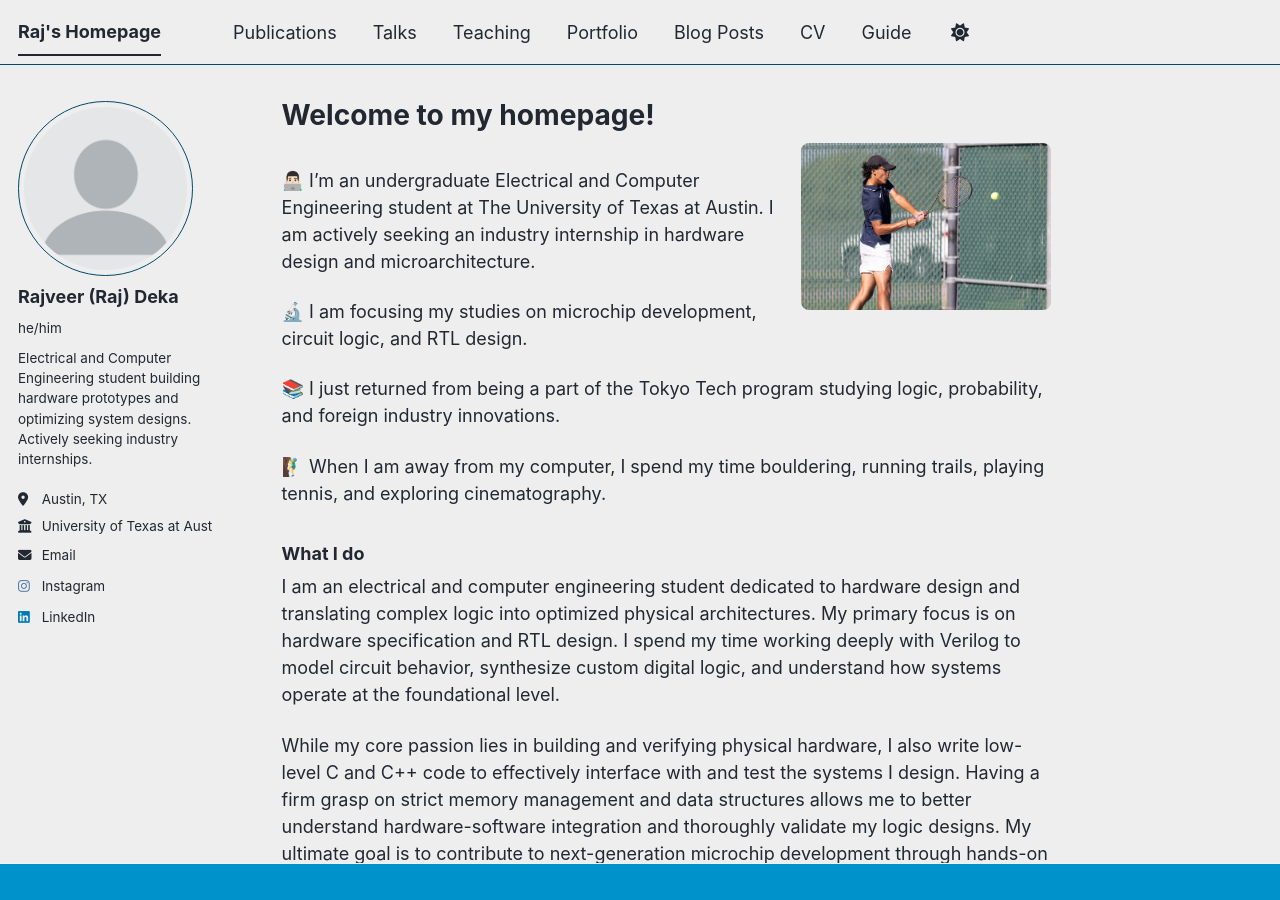
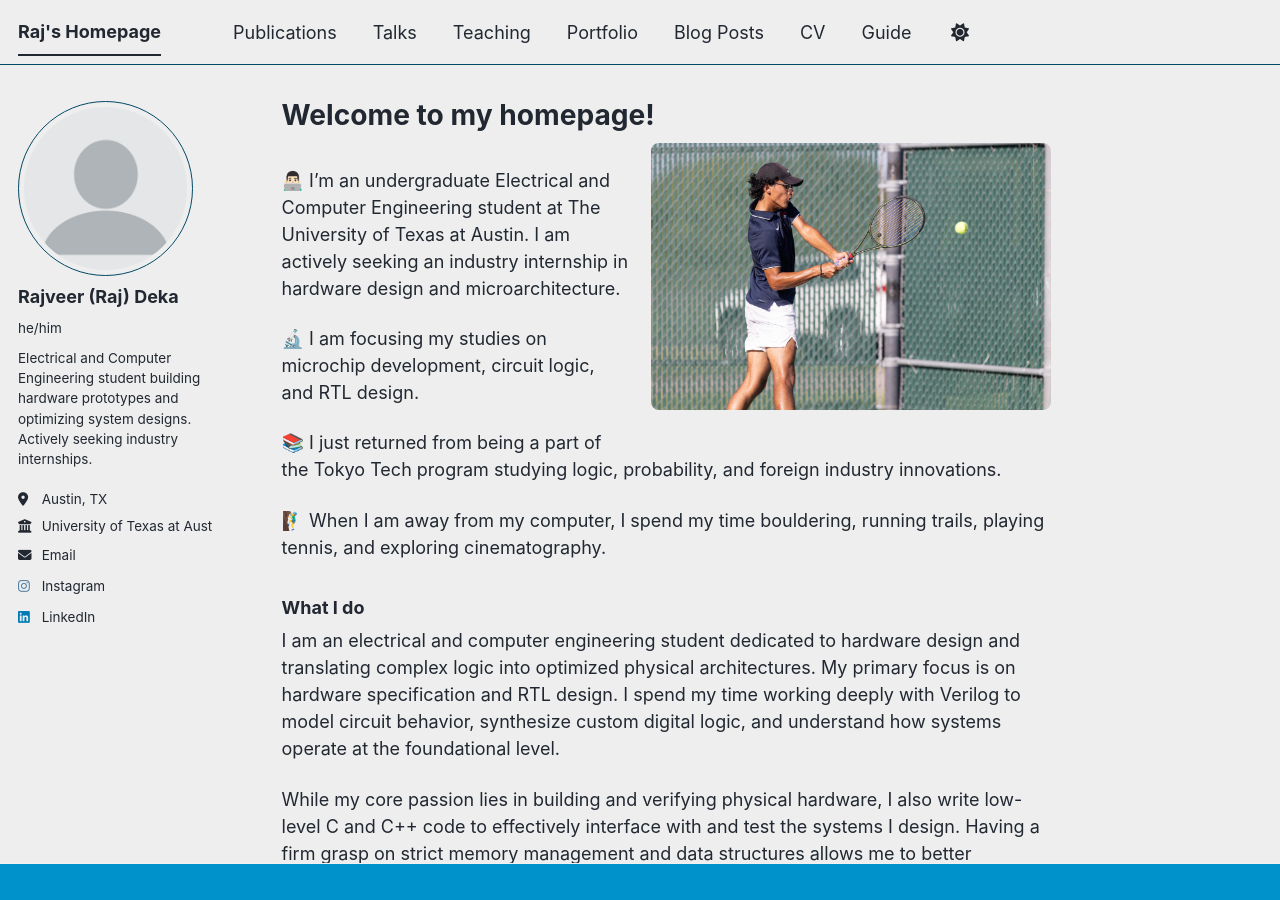
Before and after one commit to rajdeka/rajdeka.github.io, a Jekyll site: the page built from _pages/about.md, in a window 1280 px wide and 900 px high. Built offline with Jekyll 4.4.1, drawn with Linux system fonts in a browser that asks for light colours; a style sheet for code colours, icons or effects is not loaded.

Commit message:
Update about.md

```diff
--- a/_pages/about.md
+++ b/_pages/about.md
@@ -6,7 +6,7 @@ redirect_from:
   - /about/
   - /about.html
 ---
-<img src="/images/tennis.JPG" style="float: right; max-width: 250px; margin: 0 0 20px 20px; border-radius: 8px;" alt="Tennis">
+<img src="/images/tennis.JPG" style="float: right; max-width: 400px; margin: 0 0 20px 20px; border-radius: 8px;" alt="Tennis">
 
 👨🏻‍💻 I’m an undergraduate Electrical and Computer Engineering student at The University of Texas at Austin. I am actively seeking an industry internship in hardware design and microarchitecture.
 
```
